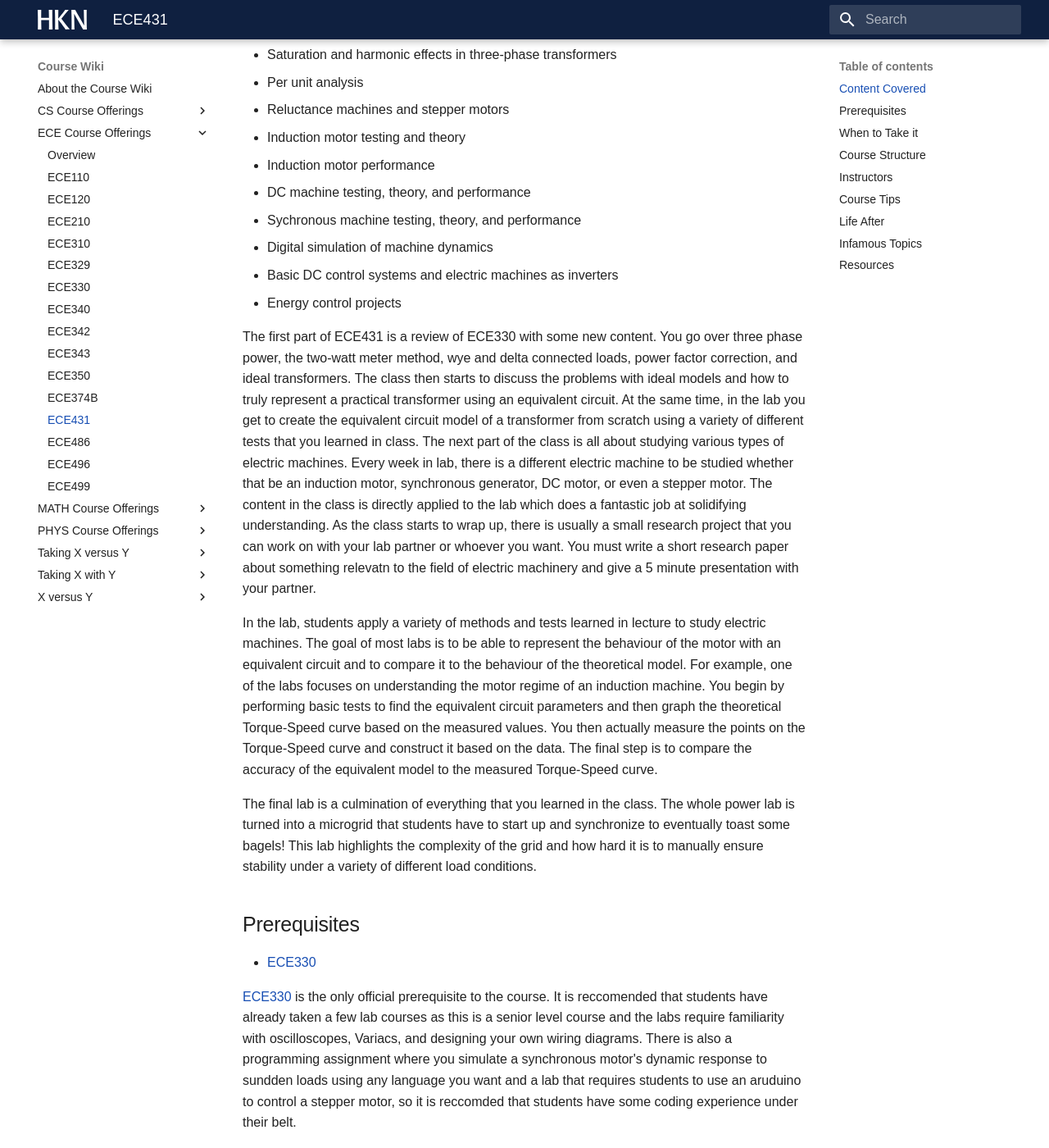
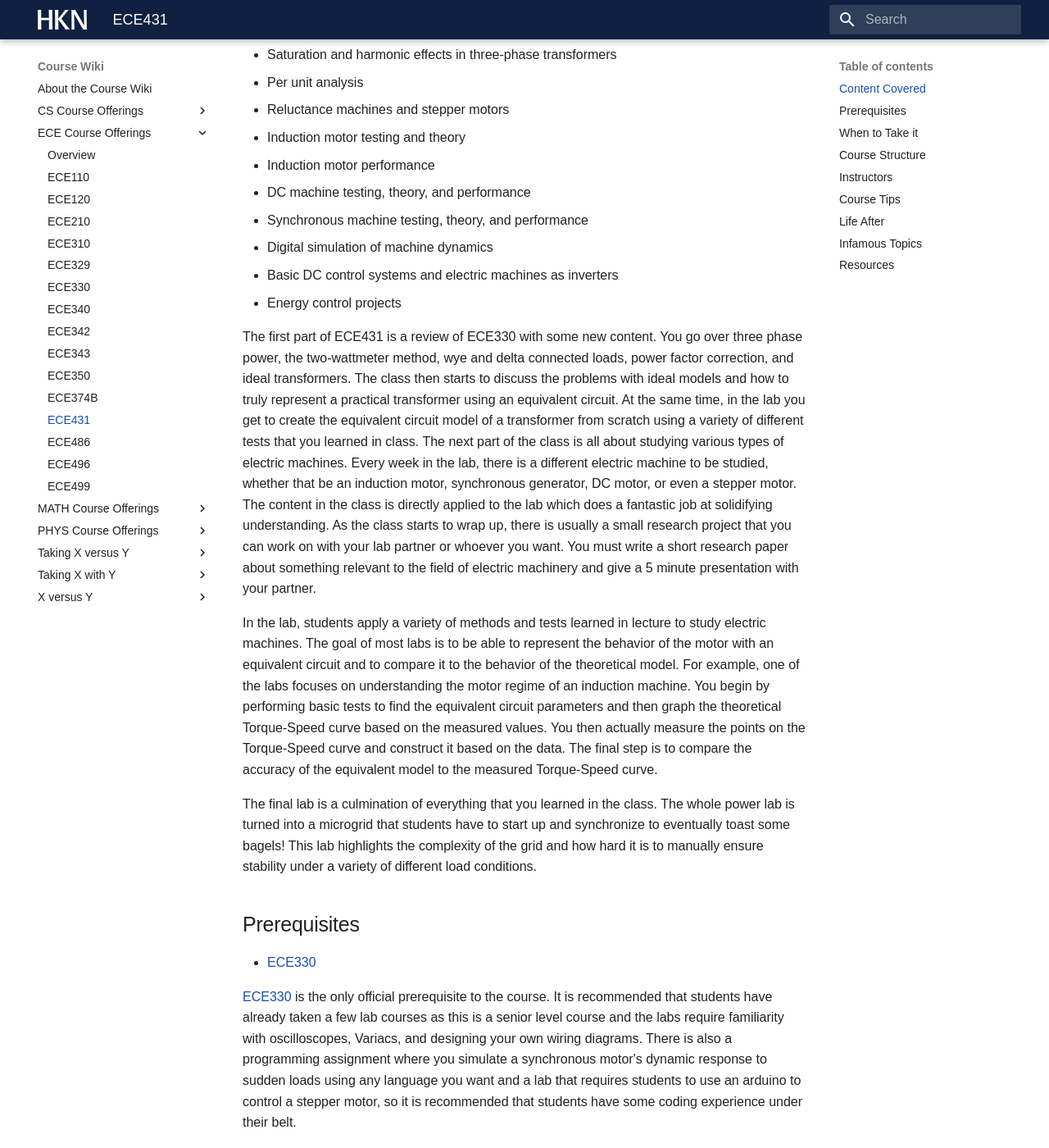
Before and after one commit to hkn-alpha/wiki, an MkDocs documentation site: the page built from docs/Course Wiki/ECE Course Offerings/ECE431.md, in a window 1280 px wide and 1400 px high, scrolled down 442 px. Shown: the whole window at 82% size. Built offline with MkDocs 1.6.1 and Material for MkDocs 9.7.7, drawn with Linux system fonts in a browser that asks for light colours; some web fonts are replaced; some of the changed text lies outside the part shown.

Commit message:
Update ECE431.md

```diff
--- a/docs/Course Wiki/ECE Course Offerings/ECE431.md
+++ b/docs/Course Wiki/ECE Course Offerings/ECE431.md
@@ -13,26 +13,26 @@ ECE431 (Control Systems) is a 4-credit-hour senior/graduate level course that sa
 - Induction motor testing and theory
 - Induction motor performance
 - DC machine testing, theory, and performance
-- Sychronous machine testing, theory, and performance
+- Synchronous machine testing, theory, and performance
 - Digital simulation of machine dynamics
 - Basic DC control systems and electric machines as inverters
 - Energy control projects
 
 
-The first part of ECE431 is a review of ECE330 with some new content. You go over three phase power, the two-watt meter method, wye and delta connected loads, power factor correction, and ideal transformers. The class then starts to discuss the problems with ideal models and how to truly represent a practical transformer using an equivalent circuit. At the same time, in the lab you get to create the equivalent circuit model of a transformer from scratch using a variety of different tests that you learned in class. The next part of the class is all about studying various types of electric machines. Every week in lab, there is a different electric machine to be studied whether that be an induction motor, synchronous generator, DC motor, or even a stepper motor. The content in the class is directly applied to the lab which does a fantastic job at solidifying understanding. As the class starts to wrap up, there is usually a small research project that you can work on with your lab partner or whoever you want. You must write a short research paper about something relevatn to the field of electric machinery and give a 5 minute presentation with your partner.
+The first part of ECE431 is a review of ECE330 with some new content. You go over three phase power, the two-wattmeter method, wye and delta connected loads, power factor correction, and ideal transformers. The class then starts to discuss the problems with ideal models and how to truly represent a practical transformer using an equivalent circuit. At the same time, in the lab you get to create the equivalent circuit model of a transformer from scratch using a variety of different tests that you learned in class. The next part of the class is all about studying various types of electric machines. Every week in the lab, there is a different electric machine to be studied, whether that be an induction motor, synchronous generator, DC motor, or even a stepper motor. The content in the class is directly applied to the lab which does a fantastic job at solidifying understanding. As the class starts to wrap up, there is usually a small research project that you can work on with your lab partner or whoever you want. You must write a short research paper about something relevant to the field of electric machinery and give a 5 minute presentation with your partner.
 
-In the lab, students apply a variety of methods and tests learned in lecture to study electric machines. The goal of most labs is to be able to represent the behaviour of the motor with an equivalent circuit and to compare it to the behaviour of the theoretical model. For example, one of the labs focuses on understanding the motor regime of an induction machine. You begin by performing basic tests to find the equivalent circuit parameters and then graph the theoretical Torque-Speed curve based on the measured values. You then actually measure the points on the Torque-Speed curve and construct it based on the data. The final step is to compare the accuracy of the equivalent model to the measured Torque-Speed curve.
+In the lab, students apply a variety of methods and tests learned in lecture to study electric machines. The goal of most labs is to be able to represent the behavior of the motor with an equivalent circuit and to compare it to the behavior of the theoretical model. For example, one of the labs focuses on understanding the motor regime of an induction machine. You begin by performing basic tests to find the equivalent circuit parameters and then graph the theoretical Torque-Speed curve based on the measured values. You then actually measure the points on the Torque-Speed curve and construct it based on the data. The final step is to compare the accuracy of the equivalent model to the measured Torque-Speed curve.
 
 The final lab is a culmination of everything that you learned in the class. The whole power lab is turned into a microgrid that students have to start up and synchronize to eventually toast some bagels! This lab highlights the complexity of the grid and how hard it is to manually ensure stability under a variety of different load conditions.
 
 ## Prerequisites
 - [ECE330](ECE330.md)
 
-[ECE330](ECE330.md) is the only official prerequisite to the course. It is reccomended that students have already taken a few lab courses as this is a senior level course and the labs require familiarity with oscilloscopes, Variacs, and designing your own wiring diagrams. There is also a programming assignment where you simulate a synchronous motor's dynamic response to sundden loads using any language you want and a lab that requires students to use an aruduino to control a stepper motor, so it is reccomded that students have some coding experience under their belt.
+[ECE330](ECE330.md) is the only official prerequisite to the course. It is recommended that students have already taken a few lab courses as this is a senior level course and the labs require familiarity with oscilloscopes, Variacs, and designing your own wiring diagrams. There is also a programming assignment where you simulate a synchronous motor's dynamic response to sudden loads using any language you want and a lab that requires students to use an arduino to control a stepper motor, so it is recommended that students have some coding experience under their belt.
 
 ## When to Take it
 
-This course is one of the logical next steps in the power systems sequence after [ECE330](ECE330.md). Many students feel like this class solidifies and continues on from ECE330 material while also reinforcing complex ECE330 content through the labs. Take this course if you are at all interested in electric vehicles, power systems, and/or the electric grid. Definetly take this class if you want to go more into depth on the theory and machines first introduced to you in ECE330.
+This course is one of the logical next steps in the power systems sequence after [ECE330](ECE330.md). Many students feel like this class solidifies and continues on from ECE330 material while also reinforcing complex ECE330 content through the labs. Take this course if you are at all interested in electric vehicles, power systems, and/or the electric grid. Definitely take this class if you want to go more into depth on the theory and machines first introduced to you in ECE330.
 
 ## Course Structure
 
@@ -50,19 +50,19 @@ Usually Professor Haran teaches this course. Haran has an extensive background w
 ## Course Tips
 
 The lab reports can be complicated based on the week and may need extra time to complete, so start early! Especially start the induction machine lab report early as it is one of the longest reports that you will have to write in the course. Professor Haran usually finishes the content early in the class period and expects students to ask questions, so do not be afraid to ask a question no matter how simple you may think it is.
-The course can get overwhemling quickly as you keep learning about different types of electric machines at an increasing pace. Be sure that you understand the content because the exams (and homeworks) often ask you to explain what would happen if a parameter changed and why that would occur.
+The course can get overwhelming quickly as you keep learning about different types of electric machines at an increasing pace. Be sure that you understand the content because the exams (and homeworks) often ask you to explain what would happen if a parameter changed and why that would occur.
 
-Make sure you fully understand the prelabs before the labs so you do not have to redo your lab experiment and stay after (a common occurence in this class). Also do not be afraid to ask a TA to double check your wiring before you connect power, you will be working with high voltages and high currents which can potentially harm you if you do not wire the circuit correctly.
+Make sure you fully understand the prelabs before the labs so you do not have to redo your lab experiment and stay after (a common occurrence in this class). Also do not be afraid to ask a TA to double check your wiring before you connect power, you will be working with high voltages and high currents which can potentially harm you if you do not wire the circuit correctly.
 
 ## Life After
 
-This is curretly the only ECE class on electric machinery, except for ECE 432 (Advanced Electric Machinery) which has not been taught in over a decade. Related classes include [ECE486 - Control Systems](ECE486.md) (more on control of electric machines), [ECE476 - Power System Analysis](ECE476.md) (focus on the grid with many overlapping concepts), [ECE464 - Power Electronics](ECE464.md) (if you like EVs, inverters, power in general), and [ECE333 - Green Electric Energy](more on the grid and green energy).
+This is currently the only ECE class on electric machinery, except for ECE 432 (Advanced Electric Machinery) which has not been taught in over a decade. Related classes include [ECE486 - Control Systems](ECE486.md) (more on control of electric machines), [ECE476 - Power System Analysis](ECE476.md) (focus on the grid with many overlapping concepts), [ECE464 - Power Electronics](ECE464.md) (if you like EVs, inverters, power in general), and [ECE333 - Green Electric Energy](more on the grid and green energy).
 
-If you want to continue down the power path, it is reccomended to take ECE486 and then ECE515 as they are pre-requisites for many graduate level power courses.
+If you want to continue down the power path, it is recommended to take ECE486 and then ECE515 as they are prerequisites for many graduate level power courses.
 
 ## Infamous Topics
 
-- DC Machines: despite the seemingly simple nature of these machines, they are complicated in almost all aspects. The sheer number of different types of DC machines and the effect of current vs voltage control on the operating point behaviour often confuses students. Some DC machine problems also require students to remember rotational mechanical physics from PHYS211 which is a struggle for many.
+- DC Machines: despite the seemingly simple nature of these machines, they are complicated in almost all aspects. The sheer number of different types of DC machines and the effect of current vs voltage control on the operating point behavior often confuses students. Some DC machine problems also require students to remember rotational mechanical physics from PHYS211 which is a struggle for many.
 - Synchronous machine transient response: Setting up the Delta-Power curve for a synchronous machine based on a given word problem, figuring out which areas to shade in, setting up the equal area criteria integrals, and solving the set of equations is a complex task that requires practice.
 - Velocity: This class does many conversions between electric radians and mechanical radians which is a new concept to some. Because of this, there are a lot of variables that can easily be confused which is frustrating for many students. Many equations include the lower case omega with up to 4 different subscripts.
 - Reluctance machines: analysis of phase inductance as a function of angle is complicated as it has to do with the setup of the rotor and stator. There is not necessarily one formula which will help you produce the graphs so students have to figure out a way that works best for them which usually involves a fair share of geometry.
```
Also changed, not shown: other parts of docs/Course Wiki/ECE Course Offerings/ECE431.md (+1 -1 lines).
